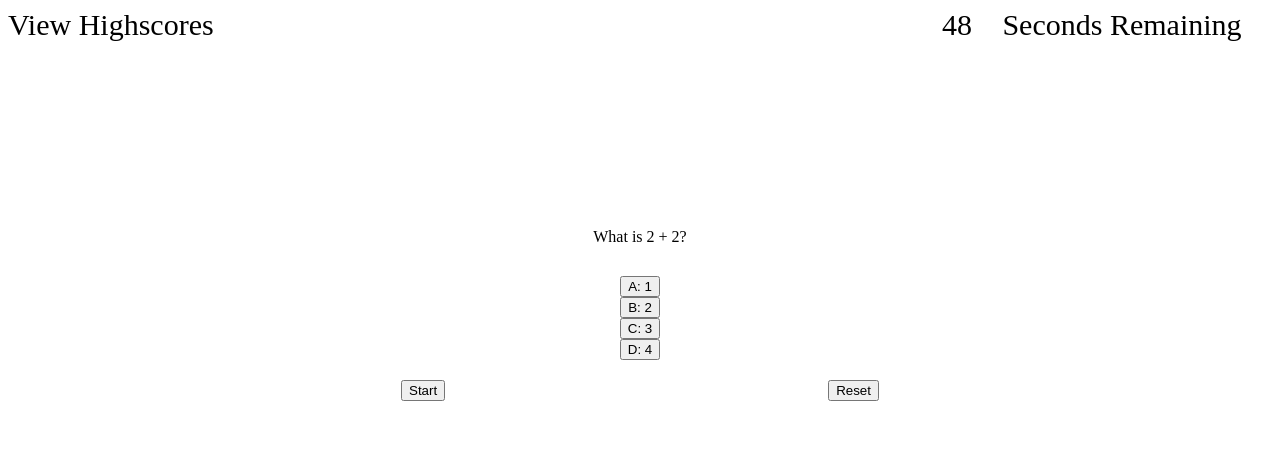
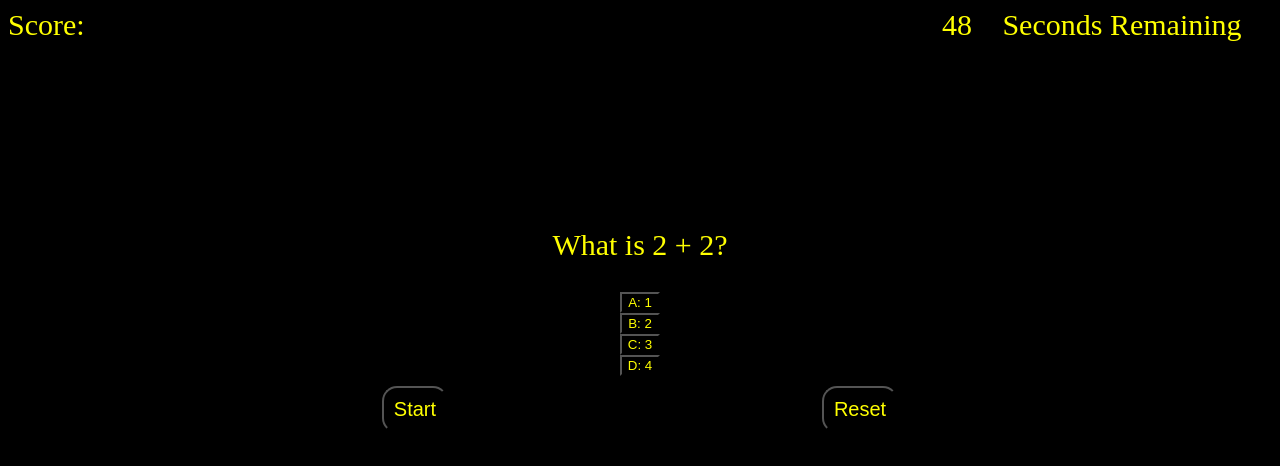
Before and after one commit to stefanpodz303/Timed-Coding-Quiz, a plain HTML site: page index.html in a window 1280 px wide. Both pictures are taken after a click on the button "Start". Drawn offline with Linux system fonts and the light colour scheme.

Commit message:
added score tracker, wrong answer penalty, reset button

```diff
--- a/assets/css/style.css
+++ b/assets/css/style.css
@@ -1,5 +1,7 @@
 * {
     box-sizing: border-box;
+    background-color: black;
+    color: yellow;
 }
 #header {
     display: flex;
@@ -10,7 +12,7 @@
     flex:1;
     font-size: 30px;
 }
-#view-highscores {
+#score {
     display:flex;
 
 }
@@ -32,6 +34,8 @@
     padding: 20px 20px;
     display:flex;
     justify-content: center;
+    font-size: 30px;
+
 }
 #choices {
     display:grid;
@@ -46,7 +50,12 @@
     display:flex;
     justify-content: center;
     justify-content: space-evenly;
-    font-size: 15px;
-    padding:10px;
+
 
 }
+.btn-hide {
+    font-size:20px;
+    padding:10px;
+    border-radius: 15px;
+
+}
--- a/assets/js/script.js
+++ b/assets/js/script.js
@@ -8,7 +8,7 @@
 
 var quizQuestions = document.getElementById('questions');
 var resultsContainer = document.getElementById('results');
-var highscoresContainer = document.getElementById('highscores');
+var scoreContainer = document.getElementById('score');
 var startButton = document.getElementById('startButton');
 var resetButton = document.getElementById('reset-btn');
 var choices = document.getElementById('choices');
@@ -16,7 +16,8 @@ var timerEl = document.getElementById("timer");
 var timerText = document.getElementById("timer-text");
 var timeLeft = 50;
 var correctAnswer = ['d', 'b', 'a', 'c', 'd'];
-var questionIndex = 0
+var questionIndex = 0;
+var totalScore = 0;
 
 var myQuestions = [
     {
@@ -63,17 +64,29 @@ function startQuiz() {
         currentAnswerEl.onclick = answerClick;
         choices.appendChild(currentAnswerEl);
     }
+    // if (questionIndex < myQuestions.length) {
+    //    getQuestions(myQuestions[questionIndex])
+    // } else {
+    //     clearInterval(timeInterval);
+
+    // }
 }
-
 
 function answerClick() {
     if (this.value === myQuestions[questionIndex].correctAnswer) {
         console.log('Good Job');
+        questionIndex++;
+        totalScore++;
+        scoreContainer.textContent = "Score: " + totalScore;
+        getQuestions()
     } else {
-        console.log('Wrong: -10 secs')
+        timeLeft = timeLeft - 10;
+        console.log('Wrong: -10 secs');
+        questionIndex++;
+        getQuestions()
     }
-    questionIndex++;
-    startQuiz()
+
+    // startQuiz()
 }
 
 function setTimer() {
@@ -89,9 +102,16 @@ function setTimer() {
     }, 1000);
 }
 
+function keepScore() {
 
+}
+
+function resetQuiz () {
+    location.reload();
+}
 
 // function showResults(){}
 
 
 startButton.onclick = startQuiz;
+resetButton.onclick = resetQuiz;
--- a/index.html
+++ b/index.html
@@ -9,12 +9,12 @@
 </head>
 <body>
     <header id="header">
-        <div class="header-div" id="view-highscores">View Highscores</div>
+        <div class="header-div" id="score">Score:</div>
         <div class="header-div" id="timer"> 50</div>
         <div class="header-div" id="timer-text"> Seconds Remaining </div>
     </header>
     <main id="container">
-        <div class="hide" id="questions">Questions</div>
+        <div class="hide" id="questions">Code Quiz Questions</div>
         <div class="hide" id="choices">
             <!-- <button class="answer" id="A">Answer A</button>
             <button class="answer" id="B">Answer B</button>
@@ -22,7 +22,7 @@
             <button class="answer" id="D">Answer D</button> -->
         </div>
         <div id="control-buttons">
-            <button id="startButton" class="btn hide">Start</button>
+            <button id="startButton" class="btn-hide">Start</button>
             <button id="reset-btn" class="btn-hide">Reset</button>
         </div>
 
```
Lines whose indentation alone changed are shown as unchanged.
